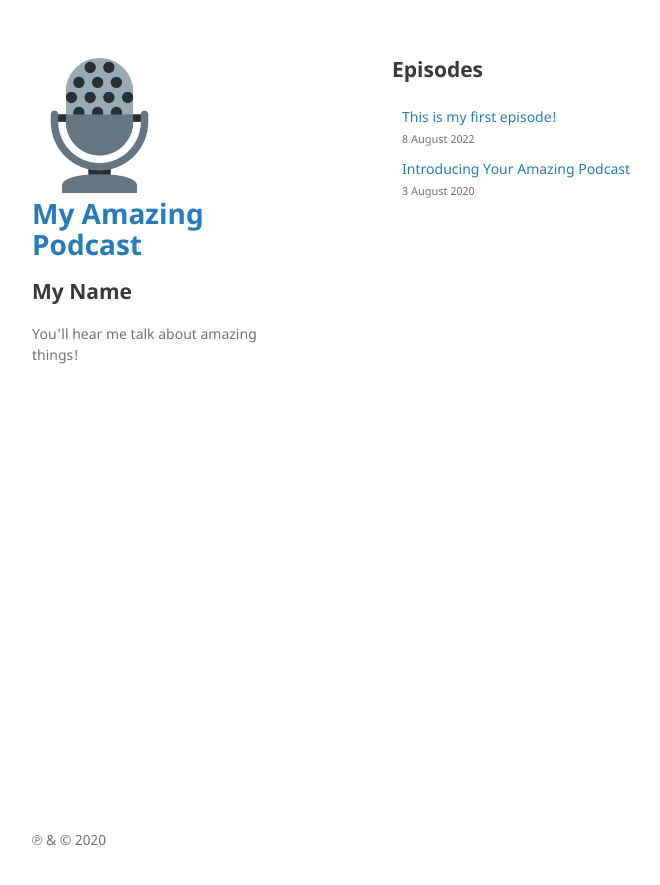
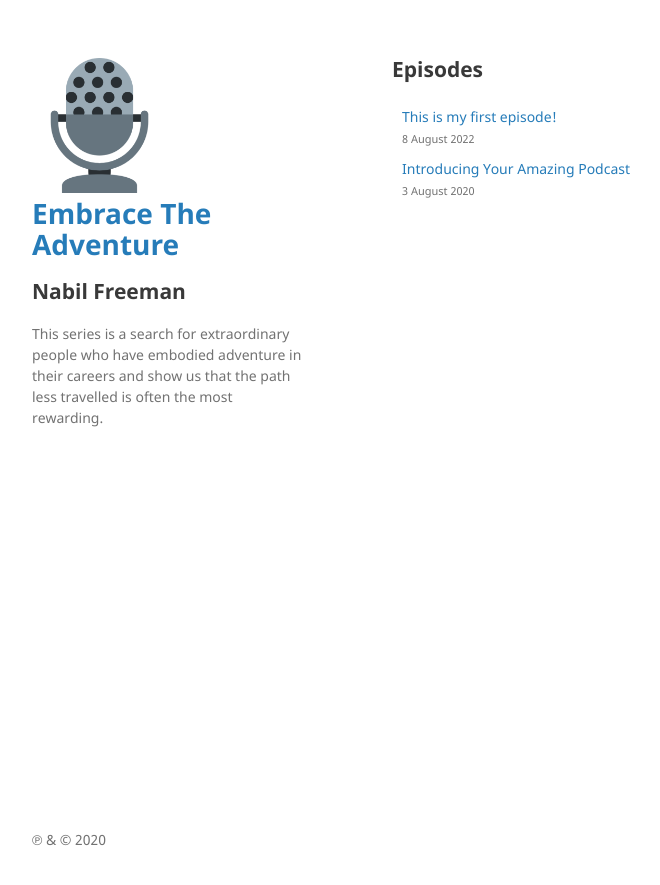
Before and after one commit to freeman-industries/embrace-the-adventure, a Jekyll site: the page built from index.md, in a window 1280 px wide. Shown: the top 885 px of the page, without its empty margins (178-838 px from the left). Built offline with Jekyll 4.4.1, drawn with Linux system fonts in a browser that asks for light colours.

Commit message:
update podcast dets

```diff
--- a/_config.yml
+++ b/_config.yml
@@ -1,7 +1,7 @@
-title: My Amazing Podcast
-description: You'll hear me talk about amazing things!
-author: My Name
-email: my@email.com
+title: Embrace The Adventure
+description: This series is a search for extraordinary people who have embodied adventure in their careers and show us that the path less travelled is often the most rewarding.
+author: Nabil Freeman
+email: nabil@embracetheadventure.tv
 lang: en-us
 copyright: "&#x2117; &amp; &#xA9; 2020"
 logo: /assets/img/logo.png
```
